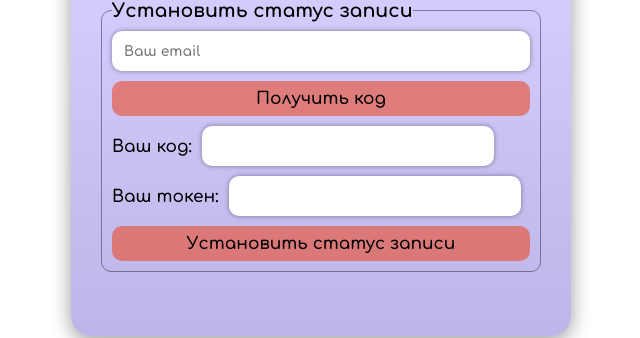
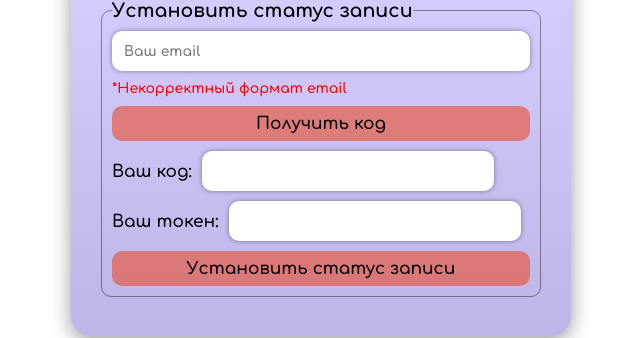
Before and after one commit to HuggySoul/call-t1-api, a React (Create React App) app: page / in a window 1280 px wide. Both pictures are taken after a click on the button "Получить код". Shown: the part 422-760 px from the top of the page, without its empty margins (319-959 px from the left). Built offline with nearby package versions, Linux system fonts and the light colour scheme; no server answers.

Commit message:
feat:  get code and set status logic

```diff
--- a/public/index.html
+++ b/public/index.html
@@ -7,7 +7,7 @@
 		<meta name="viewport" content="width=device-width, initial-scale=1" />
 		<meta name="theme-color" content="#000000" />
 		<meta name="description" content="Web site created using create-react-app" />
-		<link rel="manifest" href="%PUBLIC_URL%/manifest.json" />
+		<!-- <link rel="manifest" href="%PUBLIC_URL%/manifest.json" /> -->
 		<title>Get T1 API</title>
 	</head>
 	<body>
--- a/src/UI/registration/registration.jsx
+++ b/src/UI/registration/registration.jsx
@@ -2,7 +2,6 @@ import st from "./registration.module.css";
 import { RoleSelector } from "../roleSelector/roleSelector";
 import { useReducer } from "react";
 import { signUp } from "../../api/signUp";
-import { Loading } from "../loading/loading";
 import { formReducer } from "./formReducer";
 import { userInfoReducer } from "./userInfoReducer";
 import { SubmitBtn } from "../submitBtn/submitBtn";
@@ -42,7 +41,7 @@ export const Registration = () => {
 	};
 
 	const isEmailCorrect = (email) => {
-		const re = /^\w+(-?\w+)*@?[a-zA-Z_]+?.[a-zA-Z]{2,3}$/;
+		const re = /^\w+(-?\w+)*@[a-zA-Z_]+?.[a-zA-Z]{2,3}$/;
 		setFormState("setIsEmailIncorrect", !re.test(email), "isEmailIncorrect");
 		return re.test(email);
 	};
--- a/src/UI/submitBtn/submitBtn.jsx
+++ b/src/UI/submitBtn/submitBtn.jsx
@@ -2,7 +2,13 @@ import st from "./submitBtn.module.css";
 import { Loading } from "../loading/loading";
 import { useState } from "react";
 
-export const SubmitBtn = ({ callApi, returnCondition, postData, btnTxt }) => {
+export const SubmitBtn = ({
+	callApi,
+	returnCondition,
+	postData,
+	btnTxt,
+	setPostAnswer = () => {},
+}) => {
 	//sendStatus = "none" | "success" | "error"| "loading";
 	const [sendStatus, setSendStatus] = useState("none");
 
@@ -12,6 +18,7 @@ export const SubmitBtn = ({ callApi, returnCondition, postData, btnTxt }) => {
 		setSendStatus("loading");
 		callApi(postData)
 			.then((res) => {
+				setPostAnswer(res);
 				setSendStatus("success");
 				console.log("success", res);
 			})
--- a/src/UI/submitBtn/submitBtn.module.css
+++ b/src/UI/submitBtn/submitBtn.module.css
@@ -9,6 +9,7 @@
 	background-color: var(--secondary-col);
 	border-radius: 10px;
 	padding: 8px;
+	width: 100%;
 }
 
 .btn_submit:hover {
--- /dev/null
+++ b/src/UI/userCode/codeReducer.js
@@ -0,0 +1,28 @@
+export const codeReducer = (state, action) => {
+	switch (action.type) {
+		case "setEmail": {
+			return {
+				email: action.email,
+				code: state.code,
+				token: state.token,
+			};
+		}
+		case "setCode": {
+			return {
+				code: action.code,
+				email: state.email,
+				token: state.token,
+			};
+		}
+		case "setToken": {
+			return {
+				email: state.email,
+				code: state.code,
+				token: action.token,
+			};
+		}
+		default: {
+			throw new Error(`Unknown action: ${action.type}`);
+		}
+	}
+};
--- a/src/UI/userCode/userCode.jsx
+++ b/src/UI/userCode/userCode.jsx
@@ -1,15 +1,59 @@
 import st from "./userCode.module.css";
+import { useEffect, useReducer, useState } from "react";
+import { SubmitBtn } from "../submitBtn/submitBtn";
+import { getCode } from "../../api/getCode";
+import { setStatus } from "../../api/setStatus";
+import { codeReducer } from "./codeReducer";
+export const UserCode = () => {
+	const [isEmailIncorrect, setIsEmailIncorrect] = useState(false);
+	const [codeState, codeDispatch] = useReducer(codeReducer, {
+		email: "",
+		code: "",
+		token: "",
+	});
 
-export const UserCode = () => {
+	useEffect(() => {
+		if (codeState.code) createToken(codeState.email, codeState.code);
+	}, [codeState.code]);
+
+	const setCodeState = (actionType, newValue, newValueName) => {
+		codeDispatch({
+			type: actionType,
+			[newValueName]: newValue,
+		});
+	};
+
+	const checkEmail = (email) => {
+		const re = /^\w+(-?\w+)*@[a-zA-Z_]+?.[a-zA-Z]{2,3}$/;
+		const isCorrect = re.test(email);
+
+		setIsEmailIncorrect(!isCorrect);
+		return !isCorrect;
+	};
+
+	const createToken = (email, code) => {
+		setCodeState("setToken", btoa(`${email}:${code}`), "token");
+	};
+
 	return (
 		<fieldset className={st.getCode}>
 			<legend>
 				<h2>Установить статус записи</h2>
 			</legend>
-			<input type="text" placeholder="Ваш email" className={st.getCode_emailInput} />
-			<button className={st.getCode_submit}>
-				<p>Получить код</p>
-			</button>
+			<input
+				onChange={(e) => setCodeState("setEmail", e.target.value, "email")}
+				type="text"
+				placeholder="Ваш email"
+				className={st.getCode_emailInput}
+			/>
+			{isEmailIncorrect && <p className={st.attentionTxt}>*Некорректный формат email</p>}
+			<SubmitBtn
+				callApi={getCode}
+				postData={codeState.email}
+				btnTxt={"Получить код"}
+				returnCondition={() => checkEmail(codeState.email)}
+				setPostAnswer={(ans) => setCodeState("setCode", ans, "code")}
+			/>
 			<div className={st.showCode}>
 				<label htmlFor="code">
 					<p>Ваш код:</p>
@@ -17,22 +61,27 @@ export const UserCode = () => {
 				<input
 					id="code"
 					type="password"
+					defaultValue={codeState.code}
 					className={`${st.getCode_emailInput} ${st.getCode_codeInput}`}
 				/>
 			</div>
 			<div className={st.showCode}>
-				<label htmlFor="code">
+				<label htmlFor="token">
 					<p>Ваш токен:</p>
 				</label>
 				<input
-					id="code"
+					id="token"
 					type="password"
+					defaultValue={codeState.token}
 					className={`${st.getCode_emailInput} ${st.getCode_codeInput}`}
 				/>
 			</div>
-			<button className={st.getCode_submit}>
-				<p>Установить статус записи</p>
-			</button>
+			<SubmitBtn
+				callApi={setStatus}
+				postData={codeState.token}
+				btnTxt={"Установить статус записи"}
+				returnCondition={() => !Boolean(codeState.token)}
+			/>
 		</fieldset>
 	);
 };
--- a/src/UI/userCode/userCode.module.css
+++ b/src/UI/userCode/userCode.module.css
@@ -12,6 +12,11 @@
 	background-color: white;
 	height: 40px;
 	box-shadow: 0 0 5px 0 var(--primary-col);
+}
+
+.attentionTxt {
+	color: red;
+	font-size: 14px;
 }
 
 .getCode_submit {
```
Also changed, not shown: src/UI/registration/registration.module.css (+0 -22 lines).
